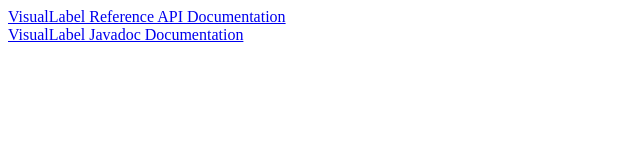
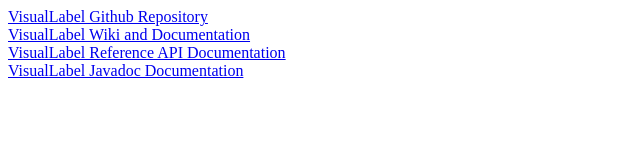
Before and after one commit to visuallabel/visuallabel.github.io, a plain HTML site: page index.html in a window 1280 px wide. Shown: the whole page, without its empty margins (0-640 px from the left). Drawn offline with Linux system fonts and the light colour scheme.

Commit message:
index.html

```diff
--- a/index.html
+++ b/index.html
@@ -5,6 +5,9 @@
 </head>
 <body>
 
+<div><a href="https://github.com/visuallabel">VisualLabel Github Repository</a></div>
+<div><a href="https://github.com/visuallabel/CAFrontEnd/wiki">VisualLabel Wiki and Documentation</a></div>
+
 <div><a href="javadoc/visuallabel/documents.html">VisualLabel Reference API Documentation</a></div>
 <div><a href="javadoc/visuallabel/index.html">VisualLabel Javadoc Documentation</a></div>
 
```
